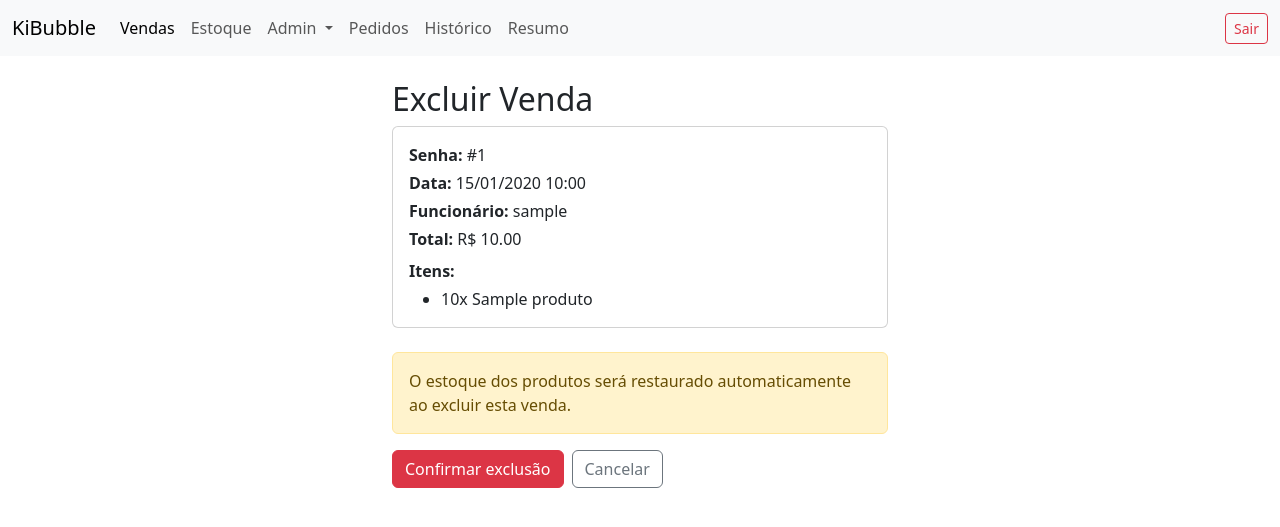
After one commit to jampus90/sistemakibubble, a Django app: page /vendas/historico/1/deletar/ in a window 1280 px wide. The commit adds this page. Shown: the top 527 px of the page. Run offline with Django 5.2, Linux system fonts and the light colour scheme; a user stored in the database is signed in; tables that the repository leaves empty hold one stand-in row (values such as "Sample post").

Commit message:
Feature: filtro de produtos, historico de vendas e tipo de pagamento

```diff
--- a/sistemadevenda/vendas/models.py
+++ b/sistemadevenda/vendas/models.py
@@ -9,9 +9,17 @@ class Cliente(models.Model):
         return self.nome
 
 class Produto(models.Model):
+    TIPO_COMIDA = 'comida'
+    TIPO_BEBIDA = 'bebida'
+    TIPO_CHOICES = [
+        (TIPO_COMIDA, 'Comida'),
+        (TIPO_BEBIDA, 'Bebida'),
+    ]
+
     nome = models.CharField(max_length=255)
     preco_unitario = models.DecimalField(max_digits=10, decimal_places=2)
     quantidade_estoque = models.IntegerField(default=0)
+    tipo = models.CharField(max_length=10, choices=TIPO_CHOICES, default=TIPO_COMIDA)
 
     def __str__(self):
         return self.nome
@@ -24,6 +32,15 @@ class Venda(models.Model):
         (STATUS_PRONTO, 'Pronto'),
     ]
 
+    PAGAMENTO_CARTAO = 'cartao'
+    PAGAMENTO_PIX = 'pix'
+    PAGAMENTO_DINHEIRO = 'dinheiro'
+    PAGAMENTO_CHOICES = [
+        (PAGAMENTO_CARTAO, 'Cartão'),
+        (PAGAMENTO_PIX, 'Pix'),
+        (PAGAMENTO_DINHEIRO, 'Dinheiro'),
+    ]
+
     funcionario = models.ForeignKey(User, on_delete=models.PROTECT, related_name='vendas')
     cliente = models.ForeignKey(Cliente, on_delete=models.SET_NULL, null=True, blank=True, related_name='compras')
     data_hora = models.DateTimeField(auto_now_add=True)
@@ -31,6 +48,7 @@ class Venda(models.Model):
     senha = models.PositiveSmallIntegerField(null=True, blank=True)
     status = models.CharField(max_length=10, choices=STATUS_CHOICES, default=STATUS_PENDENTE)
     numero_wpp = models.CharField(max_length=20, blank=True, default='')
+    forma_pagamento = models.CharField(max_length=10, choices=PAGAMENTO_CHOICES, default=PAGAMENTO_CARTAO)
 
     def __str__(self):
         return f"Venda #{self.id} - {self.data_hora.strftime('%d/%m/%Y %H:%M')}"
--- a/sistemadevenda/vendas/templates/base.html
+++ b/sistemadevenda/vendas/templates/base.html
@@ -12,7 +12,7 @@
 <body>
     <nav class="navbar navbar-expand-lg bg-body-tertiary">
   <div class="container-fluid">
-    <a class="navbar-brand" href="#">KiBubble</a>
+    <a class="navbar-brand" href="{% url 'pdv' %}">KiBubble</a>
     <button class="navbar-toggler" type="button" data-bs-toggle="collapse" data-bs-target="#navbarSupportedContent" aria-controls="navbarSupportedContent" aria-expanded="false" aria-label="Toggle navigation">
       <span class="navbar-toggler-icon"></span>
     </button>
@@ -40,8 +40,13 @@
           <a class="nav-link" href="{% url 'pedidos' %}">Pedidos</a>
         </li>
         <li class="nav-item">
+          <a class="nav-link" href="{% url 'historico_vendas' %}">Histórico</a>
+        </li>
+        {% if user.is_staff %}
+        <li class="nav-item">
           <a class="nav-link" href="{% url 'resumo' %}">Resumo</a>
         </li>
+        {% endif %}
       </ul>
       <form method="post" action="{% url 'logout' %}">
         {% csrf_token %}
--- /dev/null
+++ b/sistemadevenda/vendas/templates/venda_confirm_delete.html
@@ -0,0 +1,34 @@
+{% extends 'base.html' %}
+
+{% block content %}
+<div class="container mt-4" style="max-width: 520px;">
+    <h2>Excluir Venda</h2>
+
+    <div class="card mb-4">
+        <div class="card-body">
+            <p class="mb-1"><strong>Senha:</strong> #{{ venda.senha }}</p>
+            <p class="mb-1"><strong>Data:</strong> {{ venda.data_hora|date:"d/m/Y H:i" }}</p>
+            <p class="mb-1"><strong>Funcionário:</strong> {{ venda.funcionario.username }}</p>
+            <p class="mb-2"><strong>Total:</strong> R$ {{ venda.total_venda }}</p>
+            <p class="mb-1"><strong>Itens:</strong></p>
+            <ul class="mb-0">
+                {% for item in venda.itens.all %}
+                <li>{{ item.quantidade }}x {{ item.produto.nome }}</li>
+                {% endfor %}
+            </ul>
+        </div>
+    </div>
+
+    <div class="alert alert-warning">
+        O estoque dos produtos será restaurado automaticamente ao excluir esta venda.
+    </div>
+
+    <form method="post">
+        {% csrf_token %}
+        <div class="d-flex gap-2">
+            <button type="submit" class="btn btn-danger">Confirmar exclusão</button>
+            <a href="{% url 'historico_vendas' %}" class="btn btn-outline-secondary">Cancelar</a>
+        </div>
+    </form>
+</div>
+{% endblock %}
--- a/sistemadevenda/vendas/urls.py
+++ b/sistemadevenda/vendas/urls.py
@@ -14,6 +14,9 @@ urlpatterns = [
     # Pedidos
     path('pedidos/', views.pedidos, name='pedidos'),
     path('pedidos/<int:pk>/pronto/', views.pedido_pronto, name='pedido_pronto'),
+    # Histórico de Vendas
+    path('historico/', views.historico_vendas, name='historico_vendas'),
+    path('historico/<int:pk>/deletar/', views.venda_delete, name='venda_delete'),
     # Resumo
     path('resumo/', views.resumo, name='resumo'),
     path('resumo/exportar/', views.resumo_csv, name='resumo_csv'),
--- a/sistemadevenda/vendas/views.py
+++ b/sistemadevenda/vendas/views.py
@@ -95,7 +95,8 @@ def estoque_create(request):
         if not nome or not preco:
             return render(request, 'estoque_form.html', {'error': 'Nome e preço são obrigatórios.'})
 
-        Produto.objects.create(nome=nome, preco_unitario=preco, quantidade_estoque=quantidade)
+        tipo = request.POST.get('tipo', Produto.TIPO_COMIDA)
+        Produto.objects.create(nome=nome, preco_unitario=preco, quantidade_estoque=quantidade, tipo=tipo)
         return redirect('estoque_list')
 
     return render(request, 'estoque_form.html')
@@ -109,6 +110,7 @@ def estoque_edit(request, pk):
         produto.nome = request.POST.get('nome', '').strip()
         produto.preco_unitario = request.POST.get('preco_unitario', '')
         produto.quantidade_estoque = request.POST.get('quantidade_estoque', 0)
+        produto.tipo = request.POST.get('tipo', Produto.TIPO_COMIDA)
         produto.save()
         return redirect('estoque_list')
 
@@ -205,12 +207,16 @@ def pdv_finalizar(request):
 
         nova_senha = _gerar_senha_hoje()
         numero_wpp = request.POST.get('numero_wpp', '').strip()
+        forma_pagamento = request.POST.get('forma_pagamento', Venda.PAGAMENTO_CARTAO)
+        if forma_pagamento not in (Venda.PAGAMENTO_CARTAO, Venda.PAGAMENTO_PIX, Venda.PAGAMENTO_DINHEIRO):
+            forma_pagamento = Venda.PAGAMENTO_CARTAO
 
         venda = Venda.objects.create(
             funcionario=request.user,
             total_venda=total,
             senha=nova_senha,
             numero_wpp=numero_wpp,
+            forma_pagamento=forma_pagamento,
         )
 
         for produto_id, item in carrinho.items():
@@ -267,14 +273,52 @@ def pedido_pronto(request, pk):
     return redirect('pedidos')
 
 
+# ── Histórico de Vendas ───────────────────────────────────────────────────────
+
+@login_required(login_url='login')
+def historico_vendas(request):
+    vendas = Venda.objects.prefetch_related('itens__produto').select_related('funcionario').order_by('-data_hora')
+
+    hoje = timezone.now().date().isoformat()
+    data_inicio = request.GET.get('data_inicio', hoje)
+    data_fim = request.GET.get('data_fim', hoje)
+
+    if data_inicio:
+        vendas = vendas.filter(data_hora__date__gte=data_inicio)
+    if data_fim:
+        vendas = vendas.filter(data_hora__date__lte=data_fim)
+
+    return render(request, 'historico_vendas.html', {
+        'vendas': vendas,
+        'data_inicio': data_inicio,
+        'data_fim': data_fim,
+    })
+
+
+@login_required(login_url='login')
+def venda_delete(request, pk):
+    venda = get_object_or_404(Venda, pk=pk)
+
+    if request.method == 'POST':
+        for item in venda.itens.all():
+            item.produto.quantidade_estoque += item.quantidade
+            item.produto.save()
+        venda.delete()
+        return redirect('historico_vendas')
+
+    return render(request, 'venda_confirm_delete.html', {'venda': venda})
+
+
 # ── Resumo ────────────────────────────────────────────────────────────────────
 
 @login_required(login_url='login')
+@user_passes_test(is_admin, login_url='login')
 def resumo(request):
     vendas = Venda.objects.all()
 
-    data_inicio = request.GET.get('data_inicio', '')
-    data_fim = request.GET.get('data_fim', '')
+    hoje = timezone.now().date().isoformat()
+    data_inicio = request.GET.get('data_inicio', hoje)
+    data_fim = request.GET.get('data_fim', hoje)
 
     if data_inicio:
         vendas = vendas.filter(data_hora__date__gte=data_inicio)
@@ -302,11 +346,13 @@ def resumo(request):
 
 
 @login_required(login_url='login')
+@user_passes_test(is_admin, login_url='login')
 def resumo_csv(request):
     vendas = Venda.objects.all()
 
-    data_inicio = request.GET.get('data_inicio', '')
-    data_fim = request.GET.get('data_fim', '')
+    hoje = timezone.now().date().isoformat()
+    data_inicio = request.GET.get('data_inicio', hoje)
+    data_fim = request.GET.get('data_fim', hoje)
 
     if data_inicio:
         vendas = vendas.filter(data_hora__date__gte=data_inicio)
```
Also changed, not shown: sistemadevenda/vendas/templates/_carrinho.html (+59 -0 lines), sistemadevenda/vendas/templates/estoque_form.html (+7 -0 lines), sistemadevenda/vendas/templates/estoque_list.html (+8 -0 lines), sistemadevenda/vendas/templates/historico_vendas.html (added, +71 -0 lines), sistemadevenda/vendas/templates/pdv.html (+47 -2 lines), sistemadevenda/vendas/migrations/0003_add_tipo_to_produto.py (added), sistemadevenda/vendas/migrations/0004_venda_forma_pagamento.py (added).
